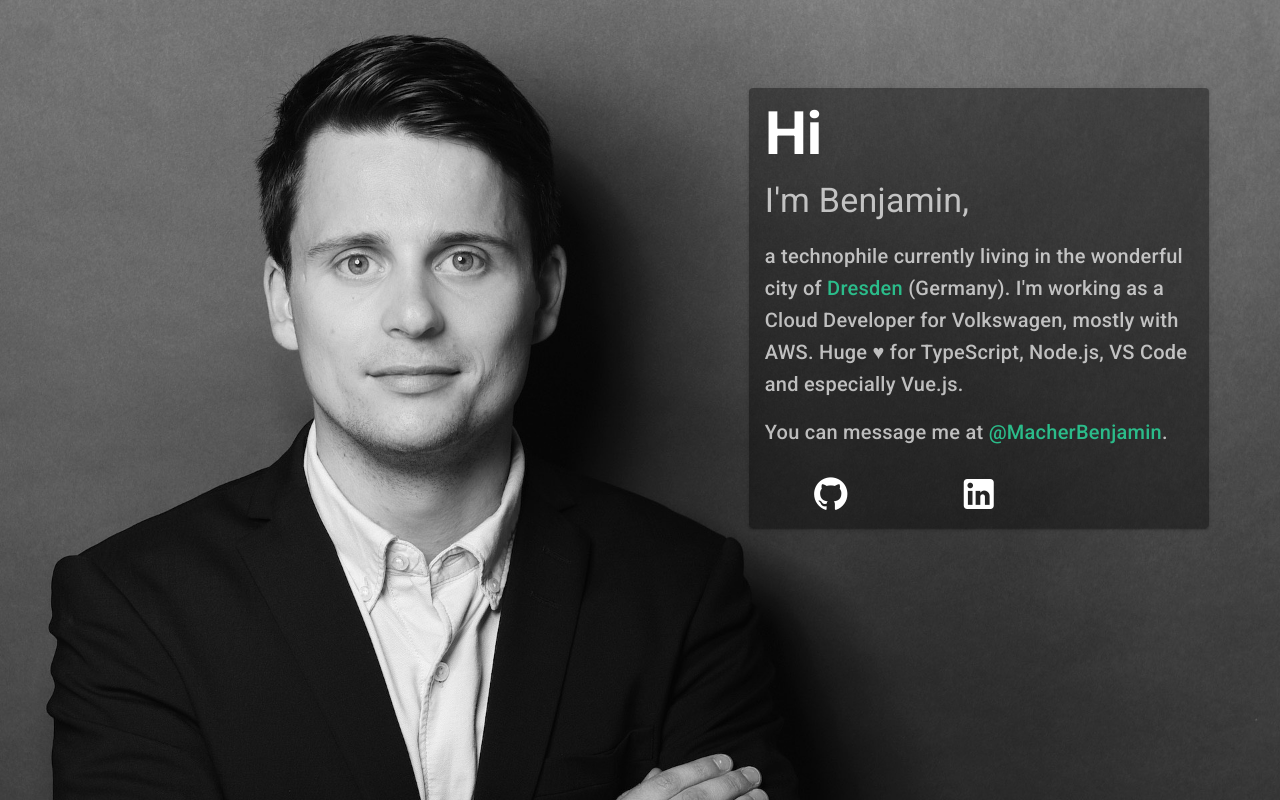
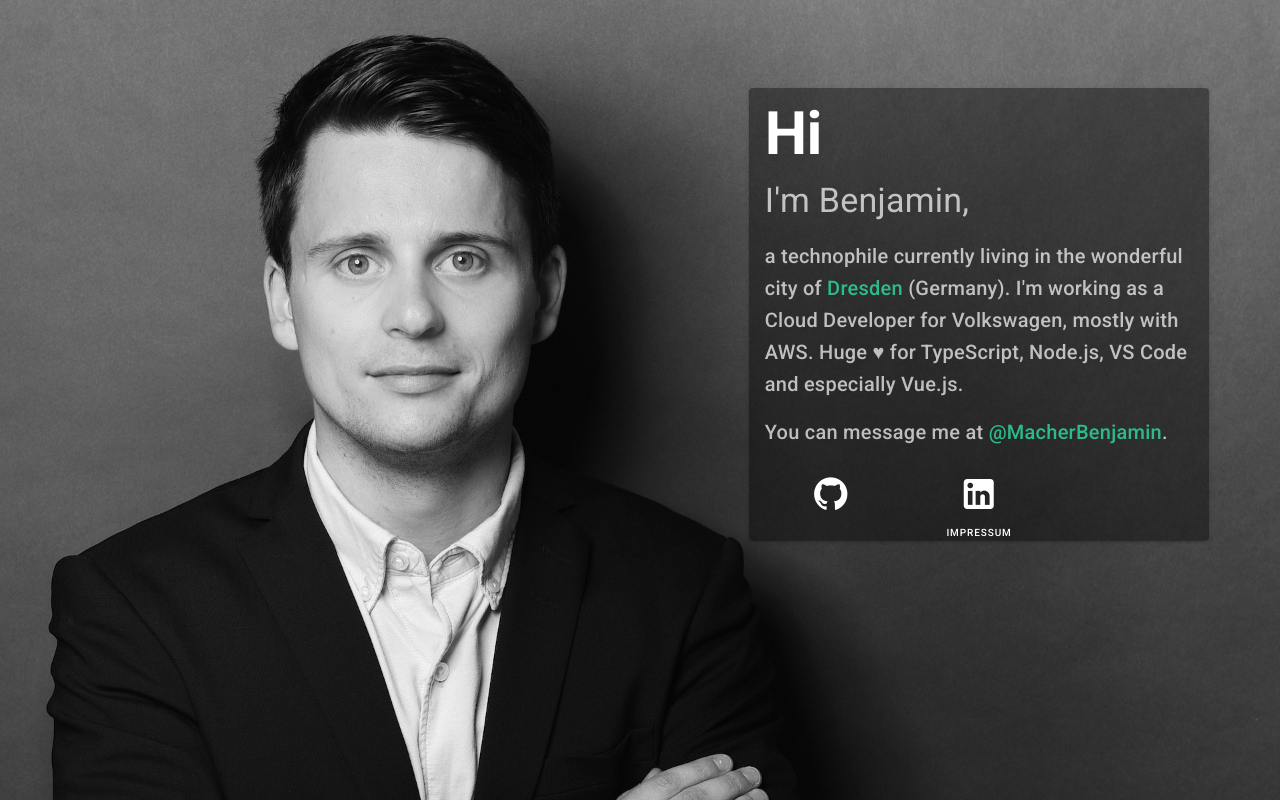
Before and after one commit to bmacher/macher.dev, a Vue app: page / in a window 1280 px wide. Built offline with nearby package versions, Linux system fonts and the light colour scheme.

Commit message:
feat(home): add disclaimer button

```diff
--- a/src/views/Home.vue
+++ b/src/views/Home.vue
@@ -30,7 +30,7 @@
             </v-card-text>
 
             <v-card-actions>
-              <v-container>
+              <v-container class="pb-0">
                 <v-row justify="center">
                   <v-col class="d-flex pb-0">
                     <v-btn
@@ -60,6 +60,20 @@
                       href="https://medium.com/@bmacher"
                     >
                       <v-icon x-large>mdi-blogger</v-icon>
+                    </v-btn>
+                  </v-col>
+                </v-row>
+                <v-row>
+                  <v-col
+                    class="text-center py-0"
+                    cols="12"
+                  >
+                    <v-btn
+                      color="white"
+                      text
+                      x-small
+                    >
+                      Impressum
                     </v-btn>
                   </v-col>
                 </v-row>
```
